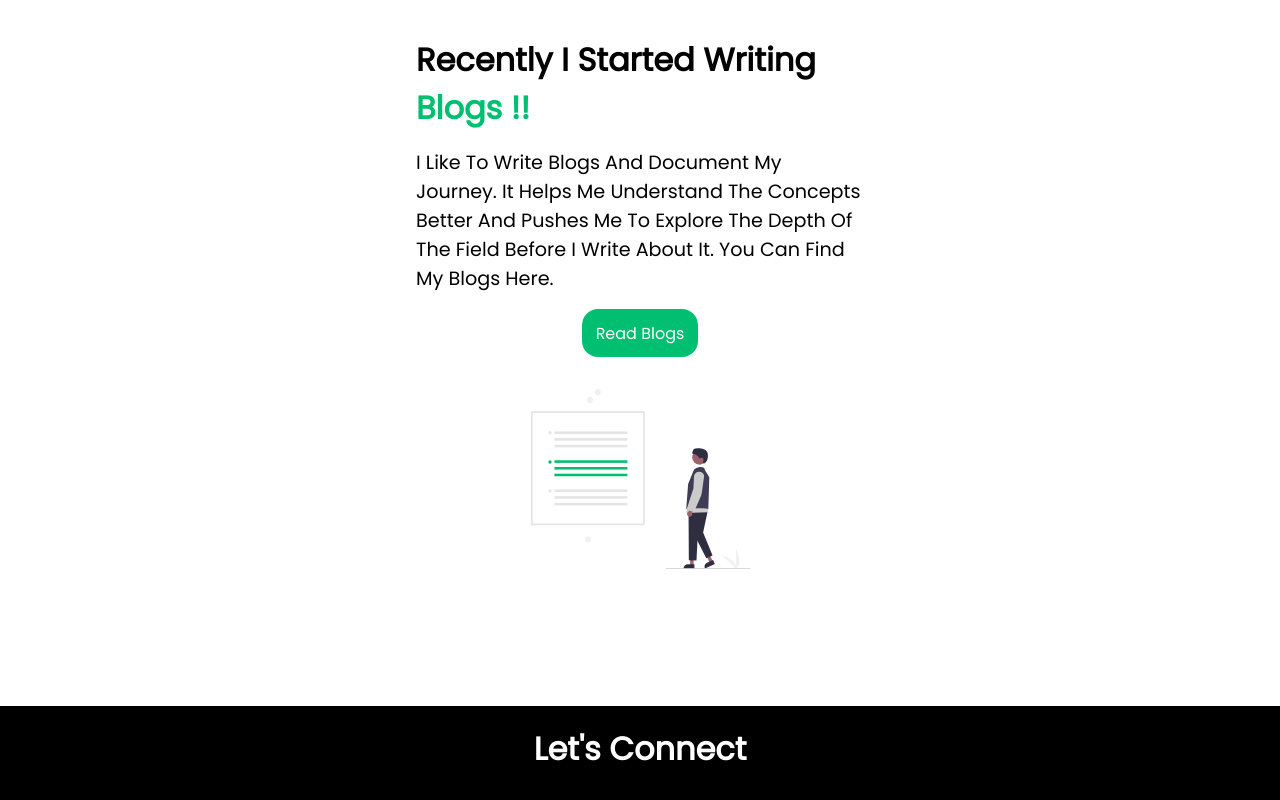
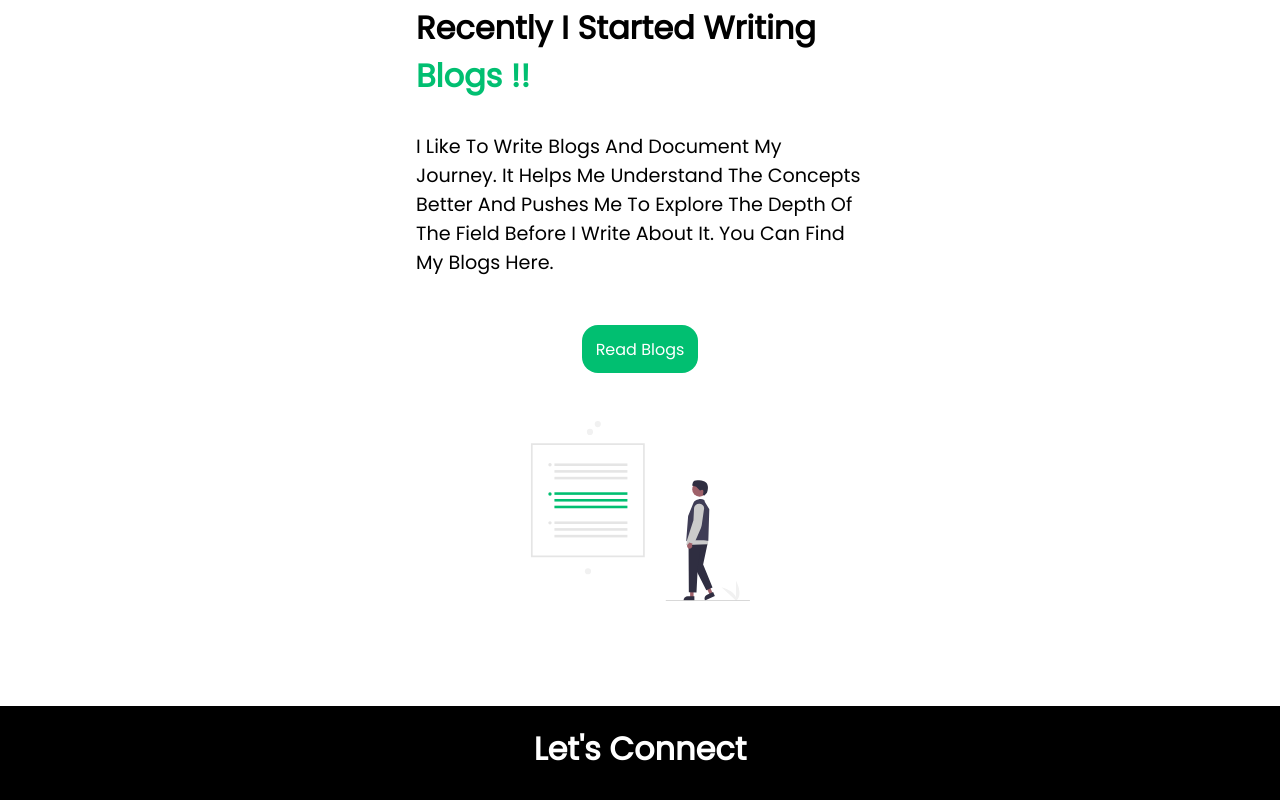
Before and after one commit to omkarpatke/portfolio-in-react, a React (Create React App) app: page / in a window 1280 px wide. Shown: the part 2478-3278 px from the top of the page. Built offline with nearby package versions, Linux system fonts and the light colour scheme; the HTML template or start-up script is replaced by a standard one.

Commit message:
style : fixed margin on heading and link btn

```diff
--- a/src/Components/BlogSection/blog.css
+++ b/src/Components/BlogSection/blog.css
@@ -24,7 +24,8 @@
     color: white;
     background-color: #01bf71;
     transition: all 0.6s ease;
-    margin-bottom: 2rem;
+    margin-bottom: 3rem;
+    margin-top: 2rem;
 }
 .blogsLink{
     color: white;
@@ -35,7 +36,7 @@
 }
 .blog-content h2{
     font-size: 2rem;
-    margin-bottom: 1rem;
+    margin-bottom: 2rem;
 }
 .blog-content p{
     font-size: 1.2rem;
```
